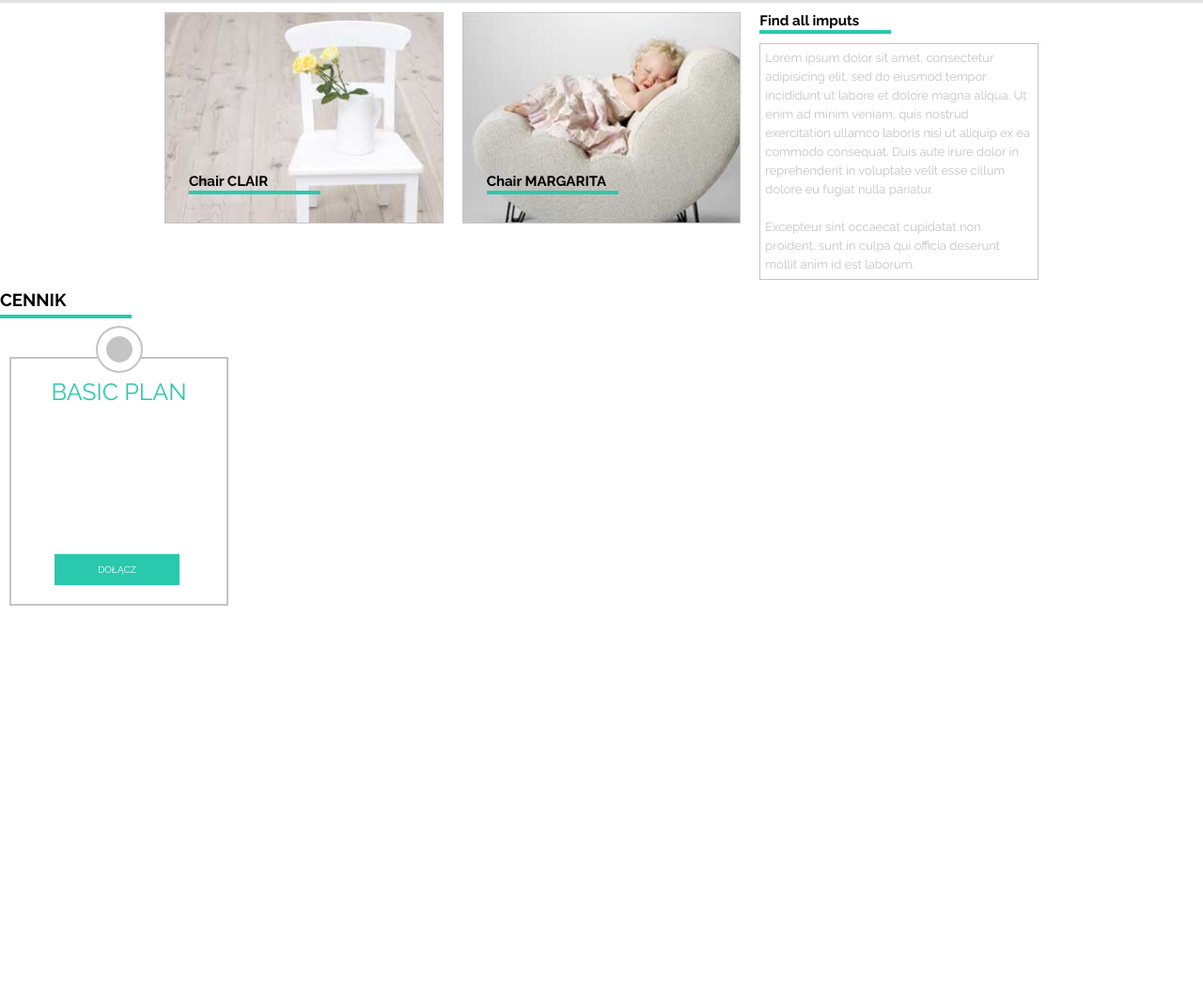
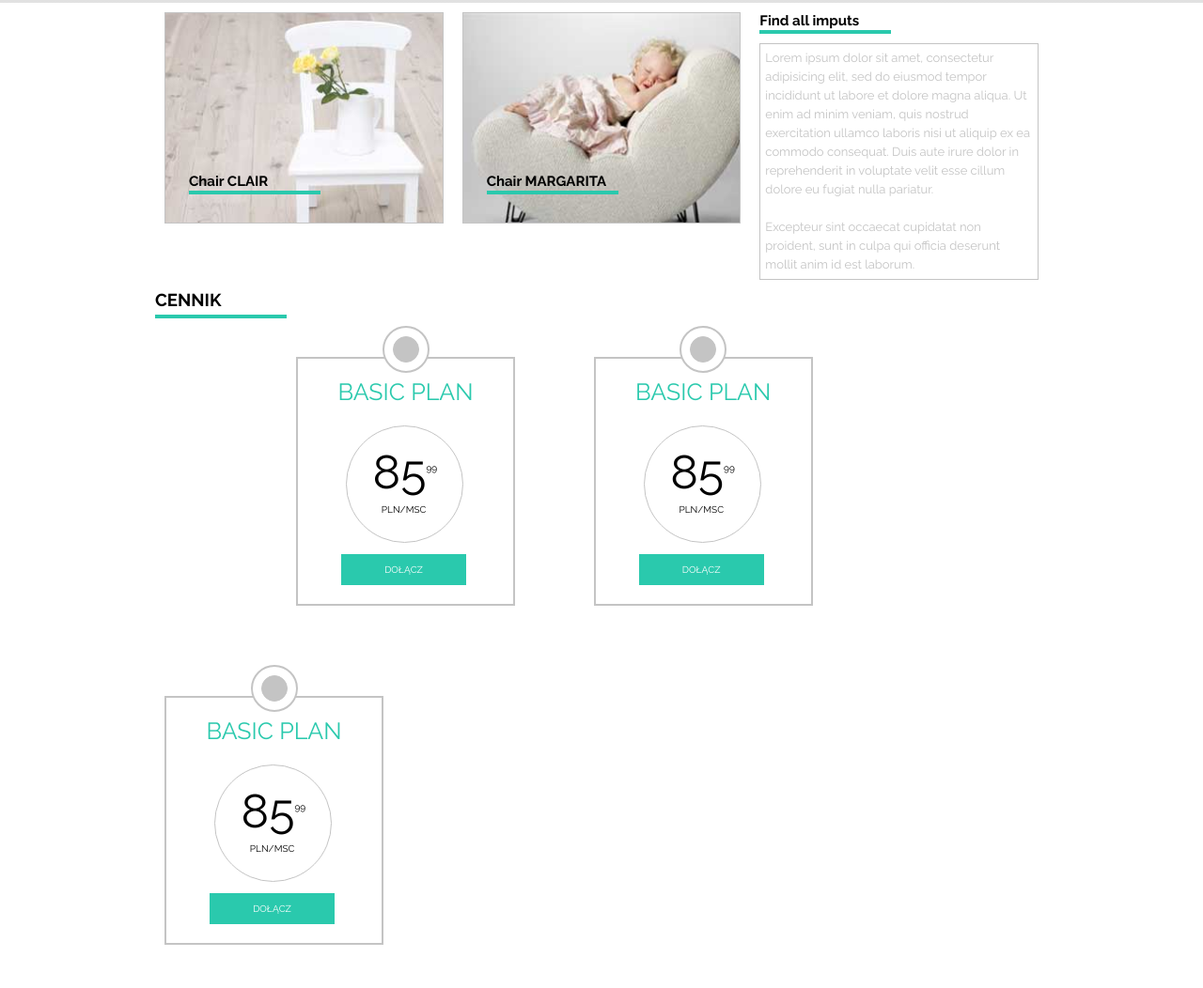
Before and after one commit to Dzielinski93/Sit_on_chair, a plain HTML site: page index.html in a window 1280 px wide. Shown: the part 527-1579 px from the top of the page at 94% size. Before the commit the page ends 1218 px from the top, so only its background shows below. Drawn offline with Linux system fonts and the light colour scheme.

Commit message:
circle element

```diff
--- a/css/style.css
+++ b/css/style.css
@@ -195,6 +195,10 @@ position: relative;
   margin-bottom: -4px;
 }
 /*section menu */
+.menu_column{
+  width: 33.333%;
+  float: left;
+}
 .frame{
   height: 311px;
   width: 252px;
@@ -259,3 +263,26 @@ position: relative;
   text-align: center;
   margin-top: 20px;
 }
+.circle_price{
+  width: 125px;
+  height: 125px;
+  border-radius: 50%;
+  border: 1px solid #C4C4C4;
+  position: absolute;
+  right: 23%;
+  top: 71px;
+  font-size: 50px;
+  text-align: center;
+  padding-top: 19px;
+  }
+
+.pln_msc{
+  font-size: 10px;
+  position: absolute;
+  top: 83px;
+  right: 39px;
+}
+
+.sup{
+  font-size: 10px;
+}
--- a/index.html
+++ b/index.html
@@ -115,9 +115,14 @@
   </section>
   <!-- tutaj sie kończy sekcja trzech obrazków-->
   <section class="menu">
+    <div class="container">
+      <div class="row">
+
+
         <h3 class="price_contact">CENNIK</h3>
-    <div class="stripe" class="shorter">
+        <div class="stripe" class="shorter"><br>
         </div>
+        <div class="menu_column">
           <div class="frame">
             <div class="tab">
               <div class="circle_white">
@@ -126,6 +131,9 @@
                 </div>
               </div>
               <p class="tabel_title">BASIC PLAN</p>
+              <div class="circle_price">
+                <p>85<sup class="sup">99</sub></p><br><p class="pln_msc">PLN/MSC</p>
+                </div>
     <a href="#">
         <div class="small_frame">
           DOŁĄCZ
@@ -134,8 +142,51 @@
       </div>
 
     </div>
+</div>
+<div class="menu_column">
+  <div class="frame">
+    <div class="tab">
+      <div class="circle_white">
+        <div class="wrapper">
+          <div class="circle_black"></div>
+        </div>
+      </div>
+      <p class="tabel_title">BASIC PLAN</p>
+      <div class="circle_price">
+        <p>85<sup class="sup">99</sub></p><br><p class="pln_msc">PLN/MSC</p>
+        </div>
+<a href="#">
+<div class="small_frame">
+  DOŁĄCZ
+</div>
+</a>
+</div>
 
+</div>
+</div>
+<div class="menu_column">
+  <div class="frame">
+    <div class="tab">
+      <div class="circle_white">
+        <div class="wrapper">
+          <div class="circle_black"></div>
+        </div>
+      </div>
+      <p class="tabel_title">BASIC PLAN</p>
+      <div class="circle_price">
+        <p>85<sup class="sup">99</sub></p><br><p class="pln_msc">PLN/MSC</p>
+        </div>
+<a href="#">
+<div class="small_frame">
+  DOŁĄCZ
+</div>
+</a>
+</div>
 
+</div>
+</div>
+</div>
+</div>
 
   </section>
 </body>
```
Lines whose indentation alone changed are shown as unchanged.
